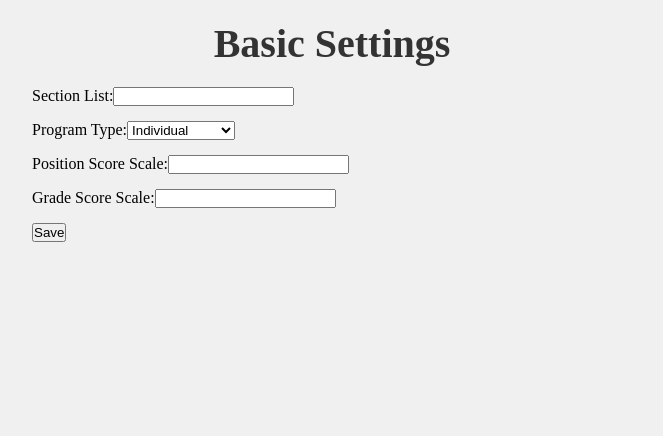
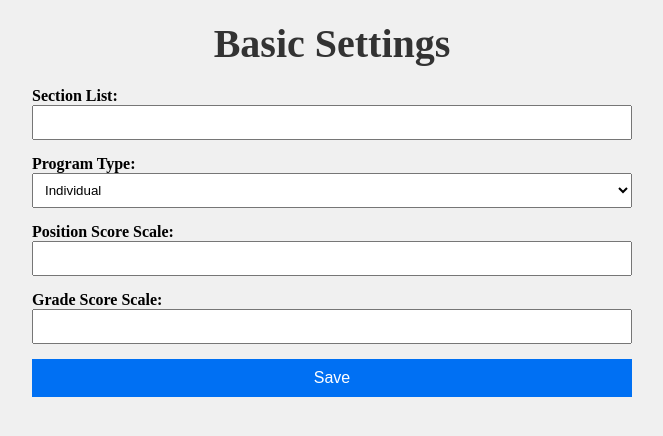
Before and after one commit to Javadamkd/art-fest-management, a Next.js app: page /basic in a window 1280 px wide. Shown: the top 436 px of the page, without its empty margins (308-971 px from the left). Built offline with nearby package versions, Linux system fonts and the light colour scheme.

Commit message:
Update basic.js

```diff
--- a/pages/basic.js
+++ b/pages/basic.js
@@ -7,15 +7,15 @@ export default function Basic() {
       <h1 className={styles.title}>Basic Settings</h1>
       <form className={styles.formContainer}>
         <div className={styles.row}>
-          <label>
+          <label className={styles.label}>
             Section List:
-            <input type="text" name="sectionList" />
+            <input className={styles.input} type="text" name="sectionList" />
           </label>
         </div>
         <div className={styles.row}>
-          <label>
+          <label className={styles.label}>
             Program Type:
-            <select>
+            <select className={styles.select}>
               <option value="individual">Individual</option>
               <option value="shared">Shared by two</option>
               <option value="master">Master</option>
@@ -25,18 +25,18 @@ export default function Basic() {
           </label>
         </div>
         <div className={styles.row}>
-          <label>
+          <label className={styles.label}>
             Position Score Scale:
-            <input type="text" name="positionScoreScale" />
+            <input className={styles.input} type="text" name="positionScoreScale" />
           </label>
         </div>
         <div className={styles.row}>
-          <label>
+          <label className={styles.label}>
             Grade Score Scale:
-            <input type="text" name="gradeScoreScale" />
+            <input className={styles.input} type="text" name="gradeScoreScale" />
           </label>
         </div>
-        <button type="submit">Save</button>
+        <button className={styles.button} type="submit">Save</button>
       </form>
     </div>
   );
```
